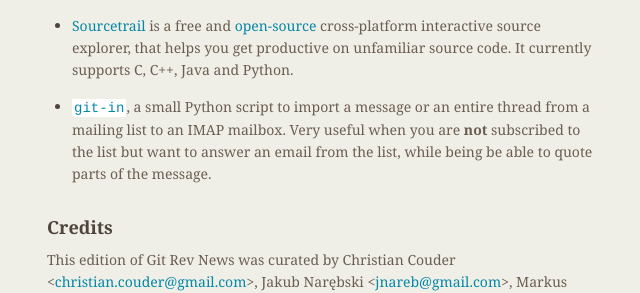
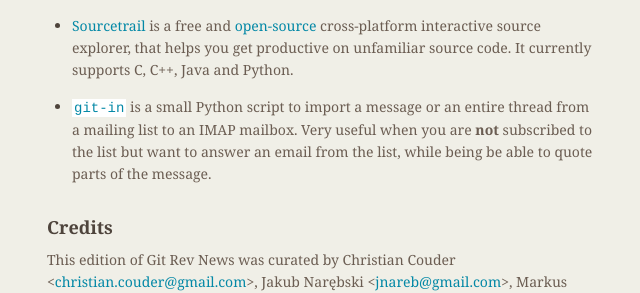
Before and after one commit to git/git.github.io, a Jekyll site: the page built from _posts/2020-09-24-edition-67.markdown, in a window 1280 px wide and 900 px high, scrolled down 4129 px. Shown: the part 526-819 px from the top of the window, without its empty margins (487-1127 px from the left). Built offline with Jekyll 4.4.1, drawn with Linux system fonts in a browser that asks for light colours; some of the changed text lies outside the part shown.

Commit message:
rn-67: fix wording

```diff
--- a/_posts/2020-09-24-edition-67.markdown
+++ b/_posts/2020-09-24-edition-67.markdown
@@ -232,7 +232,7 @@
   includes [section on Git](https://sarcasm.github.io/notes/dev/compilation-database.html#git)
   as one of (and at this time the only) case studies on open source projects.
 
-  There exist patch by Philippe Blain to [add support for generating a JSON compilation database](https://lore.kernel.org/git/pull.714.git.1598815707540.gitgitgadget@gmail.com/t/#u)
+  There is a patch by Philippe Blain to [add support for generating a JSON compilation database](https://lore.kernel.org/git/pull.714.git.1598815707540.gitgitgadget@gmail.com/t/#u)
   to Git's Makefile.  It is currently [merged into 'next'](https://github.com/git/git/commit/4f4cb66b091c1d87cd42e8a7905b479f3560b28b).
 
 * Keith Peters writes how to create your own [Git-based Wiki](https://www.bit-101.com/blog/2020/09/git-based-wiki/)
@@ -291,7 +291,7 @@
   productive on unfamiliar source code.  It currently supports
   C, C++, Java and Python.
 
-* [`git-in`](https://gist.github.com/phil-blain/d350e91959efa6e7afce60e74bf7e4a8),
+* [`git-in`](https://gist.github.com/phil-blain/d350e91959efa6e7afce60e74bf7e4a8) is
   a small Python script to import a message or an entire thread from a mailing list
   to an IMAP mailbox. Very useful when you are **not** subscribed to the list but want to answer
   an email from the list, while being be able to quote parts of the message.
```
